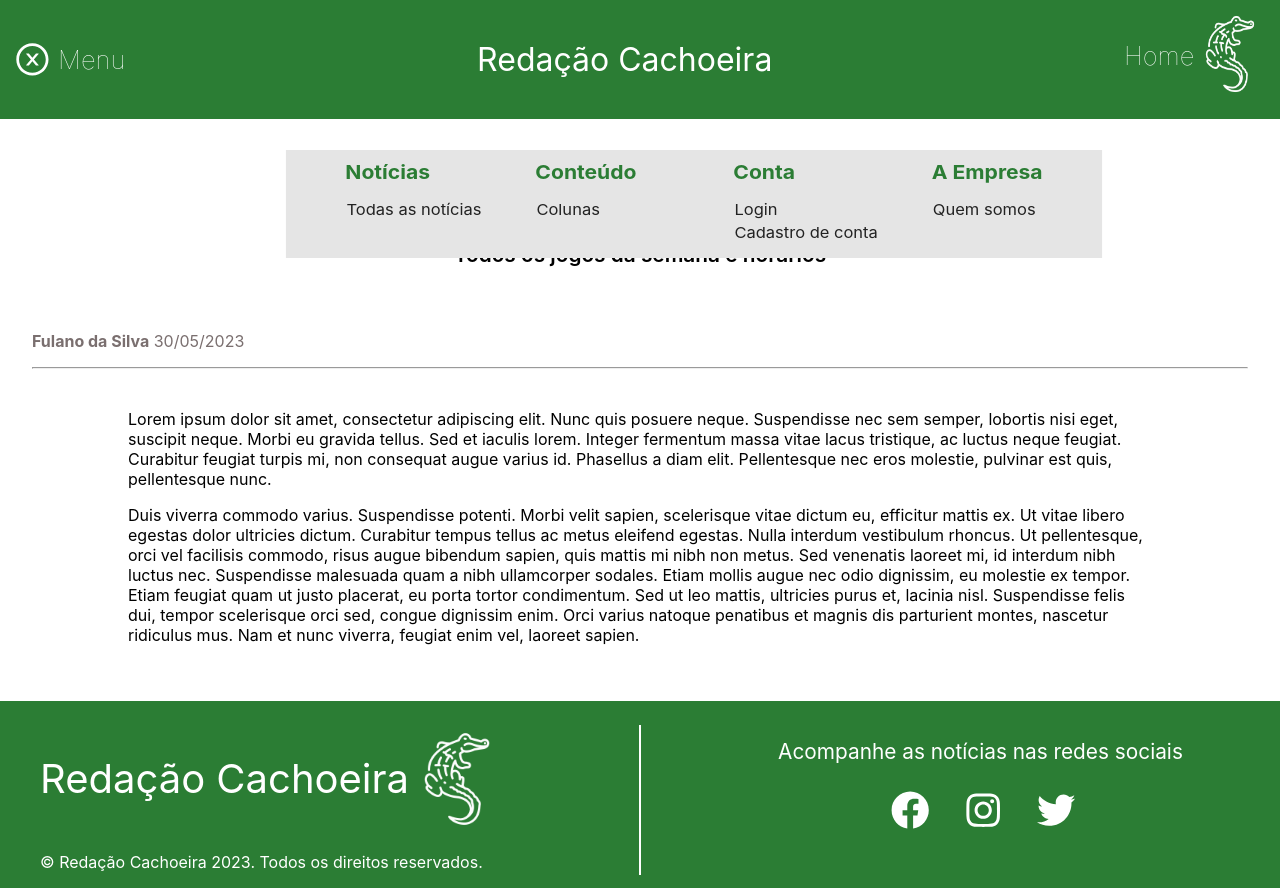
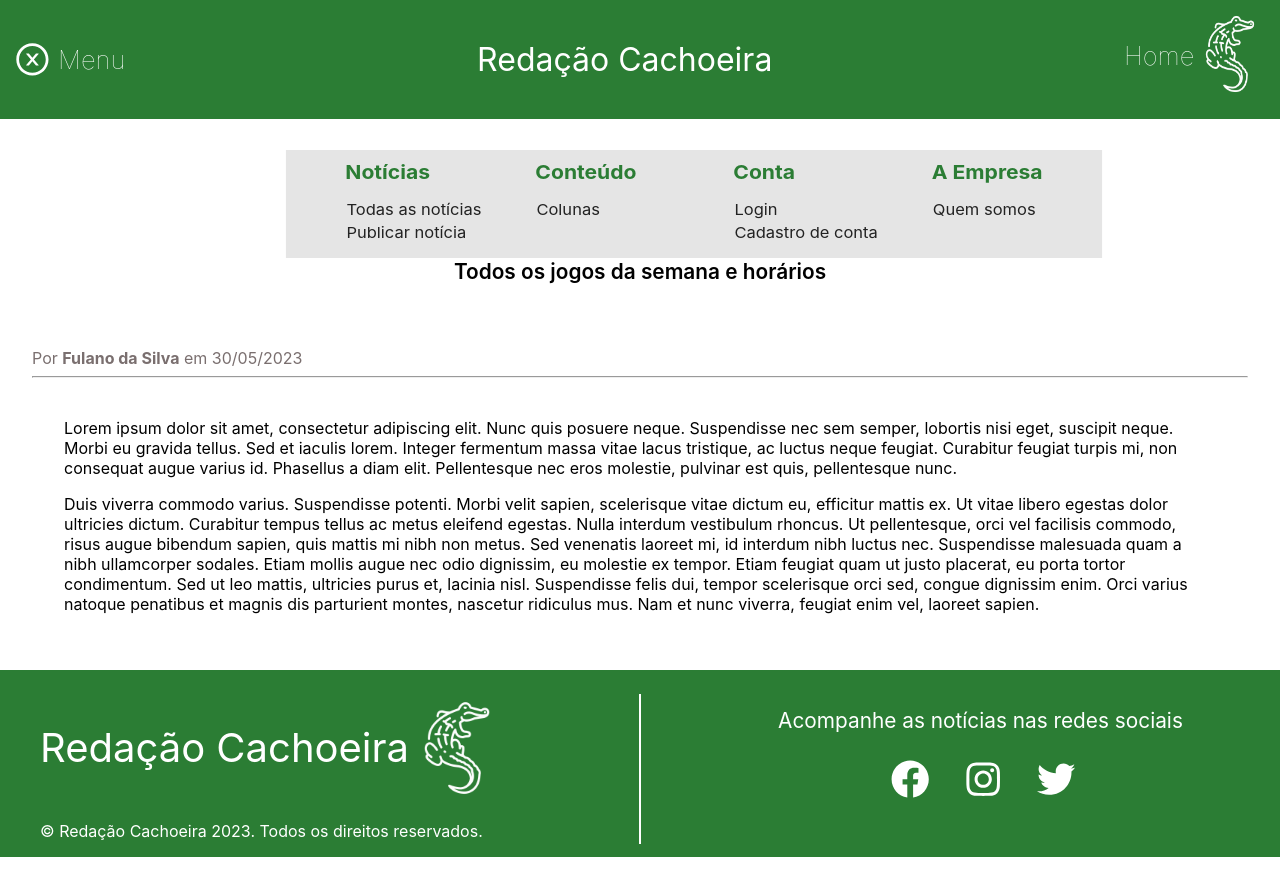
Before and after one commit to Rodrigo-EF-Neves/Redacao-Cachoeira, a React (Create React App) app: page /newspage in a window 1280 px wide. Both pictures are taken after a click on the icon 31 px from the left and 59 px from the top of the page. After the commit the page ends 857 px from the top, so only its background shows below. Built offline with nearby package versions, Linux system fonts and the light colour scheme; the HTML template or start-up script is replaced by a standard one.

Commit message:
Criando a página de formulário de notícias

```diff
--- a/src/App.js
+++ b/src/App.js
@@ -9,6 +9,7 @@ import News from "./components/pages/News";
 import Login from './components/pages/Login'
 import SignUp from "./components/pages/SignUp";
 import NewsPage from "./components/pages/NewsPage";
+import NewsForm from "./components/pages/NewsForm";
 
 // import Home from "./components/pages/Home";
 
@@ -24,6 +25,7 @@ function App() {
           <Route path="/login" element={<Login/>} />
           <Route path="/signup" element={<SignUp/>} />
           <Route path="/newspage" element={<NewsPage/>} />
+          <Route path="/newsform" element={<NewsForm/>}/>
         </Routes>
       </Container>
       <Footer />
--- a/src/components/layout/Menu.js
+++ b/src/components/layout/Menu.js
@@ -11,6 +11,11 @@ function Menu() {
                     <li>
                         <Link className={styles.menu_link} to="/news">
                             <p>Todas as notícias</p>
+                        </Link>
+                    </li>
+                    <li>
+                        <Link className={styles.menu_link} to="/newsform">
+                            <p>Publicar notícia</p>
                         </Link>
                     </li>
                 </ul>
--- /dev/null
+++ b/src/components/pages/NewsForm.js
@@ -0,0 +1,9 @@
+function NewsForm() {
+    return(
+        <section>
+            <p>Formulário</p>
+        </section>
+    )
+}
+
+export default NewsForm;
--- a/src/components/pages/NewsPage.js
+++ b/src/components/pages/NewsPage.js
@@ -8,7 +8,7 @@ function NewsPage() {
                 <h4>Todos os jogos da semana e horários</h4>
             </div>
             <div className={styles.author_name}>
-                <p><span>Fulano da Silva</span> 30/05/2023</p>
+                <p>Por <span>Fulano da Silva</span> em 30/05/2023</p>
                 <hr className={styles.horizontal_line}/>
             </div>
             <div className={styles.news_body}>
--- a/src/components/pages/NewsPage.module.css
+++ b/src/components/pages/NewsPage.module.css
@@ -9,17 +9,22 @@
 }
 
 .news_header h2 {
-    font-size: 2em;
+    font-size: 2.2em;
 }
 
 .news_header h4 {
     font-size: 1.3em;
     font-weight: 600;
+    margin: 2em 0 3em 0;
 }
 
 .author_name {
     margin: 0 auto;
     width: 95%;
+}
+
+.author_name p {
+    margin-bottom: 2px;
 }
 
 .author_name span,
@@ -32,7 +37,7 @@
 }
 
 .news_body {
-    width: 80%;
+    width: 90%;
     margin: 0 auto;
     margin-bottom: 3.5em;
     margin-top: 2.5em;
```
